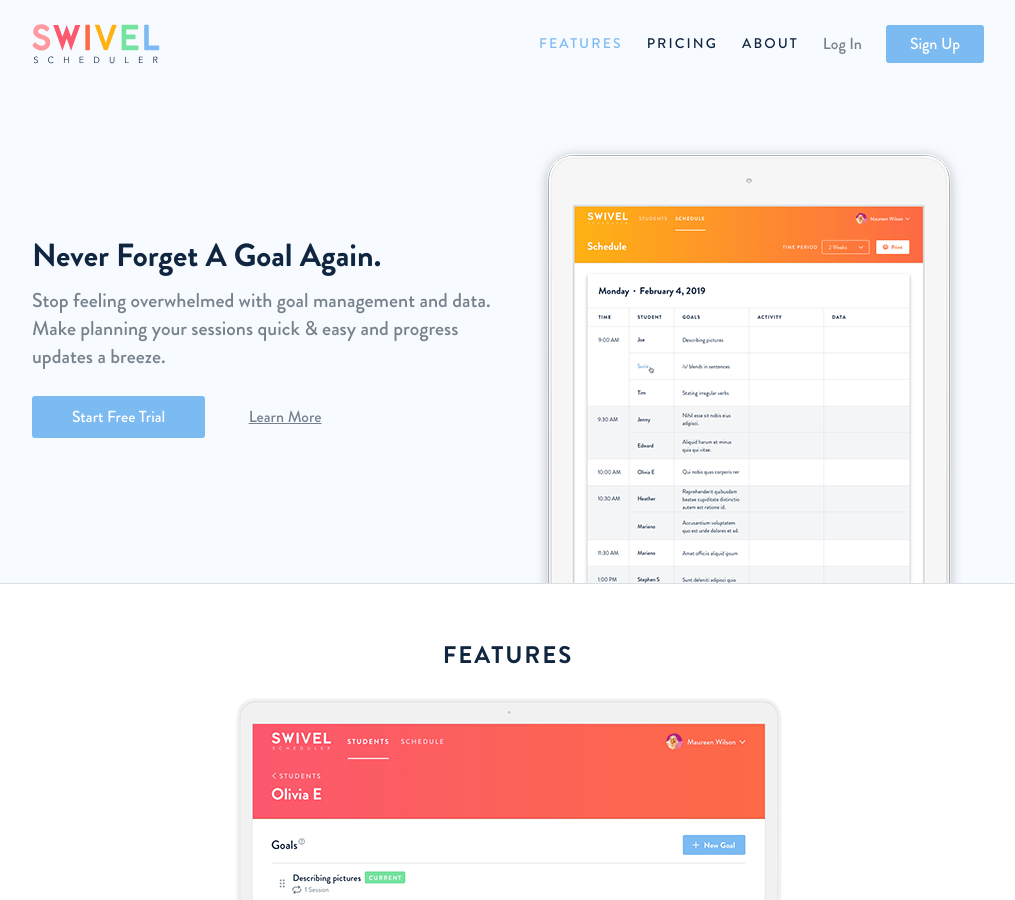
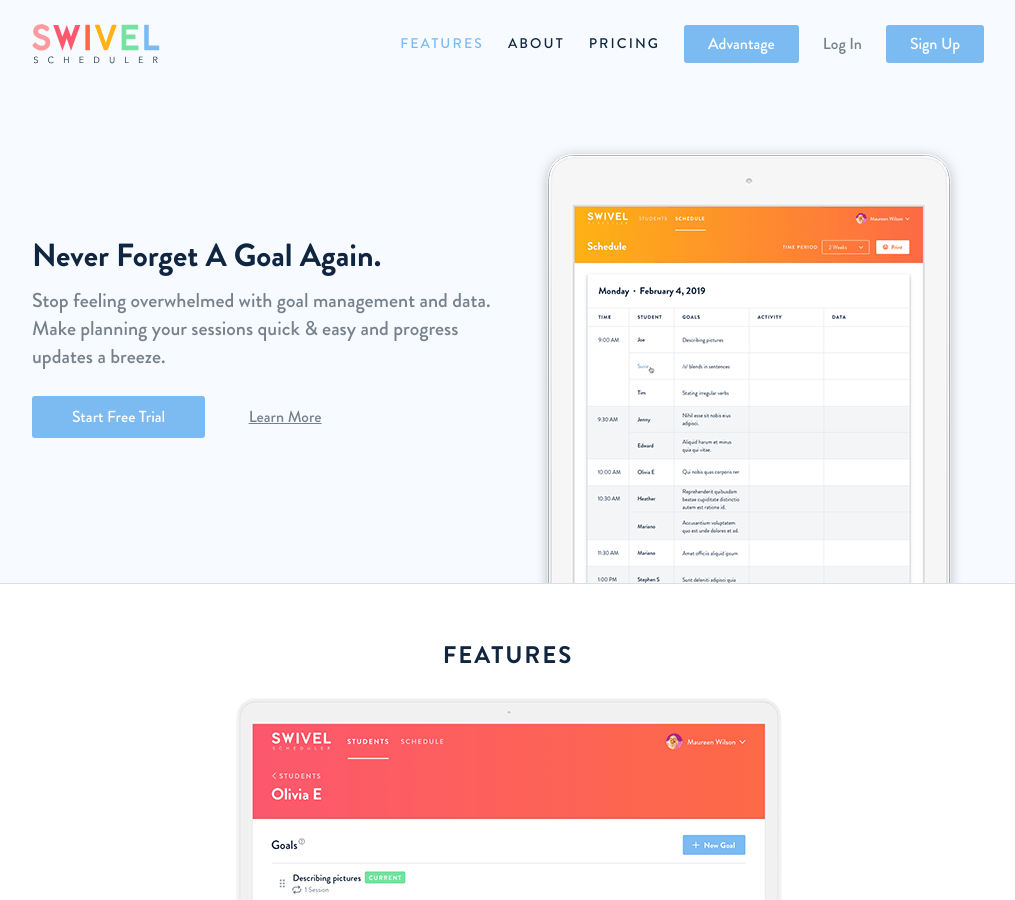
Before and after one commit to swivelscheduler/swivelscheduler.com, a Jekyll site: the page built from index.md, in a window 1280 px wide and 900 px high. Shown: the whole window, without its empty margins (132-1147 px from the left). Built offline with Jekyll 4.4.1, drawn with Linux system fonts in a browser that asks for light colours.

Commit message:
Updated Config

```diff
--- a/_config.yml
+++ b/_config.yml
@@ -42,11 +42,15 @@ main_nav:
 - title: Features
   url: "/#featuresSection"
   is_uppercase: true
+- title: About
+  url: "/about"
+  is_uppercase: true
 - title: Pricing
   url: "/#pricingSection"
   is_uppercase: true
-- title: About
-  url: "/about"
+- title: Advantage
+  url: https://app.swivelscheduler.com/advantage
+  is_btn: true
   is_uppercase: true
 - title: Log In
   url: https://app.swivelscheduler.com/login
```
